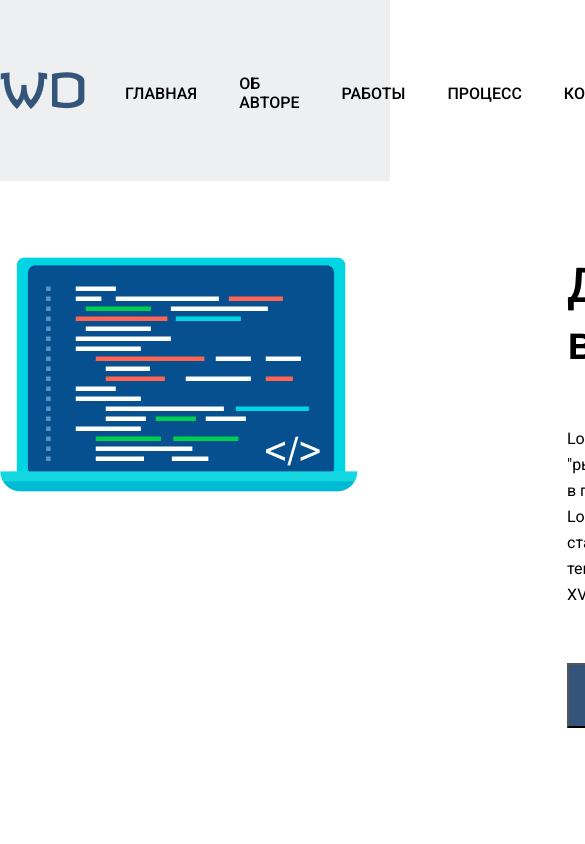
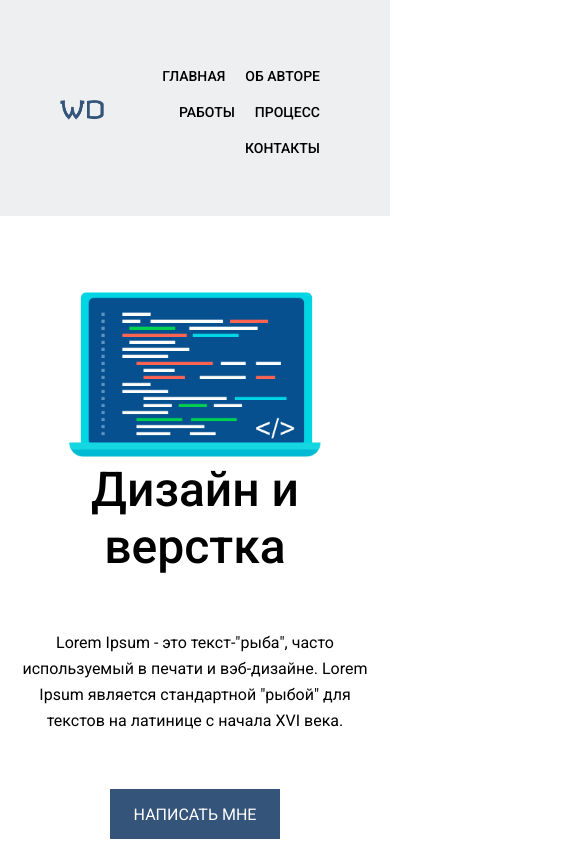
Before and after one commit to flawl1ss/first-layout, a website: page index.html in a window 390 px wide. Shown: the top 844 px of the page, 585 px wide, since content can reach past the window. Drawn offline with Linux system fonts and the light colour scheme; files that its build step writes are made by us from their sources; files whose address does not match are found by name.

Commit message:
new project

```diff
--- a/assets/style/main.scss
+++ b/assets/style/main.scss
@@ -1,24 +1,13 @@
-* {
-    box-sizing: border-box;
-}
-
 $roboto: 'Roboto', sans-serif;
 
-body {
-    margin: 0;
-}
-
-h1,h2,h3,h4 {
-    margin: 0;
-}
-
 .container {
-    max-width: 1170px;
+    max-width: 1190px;
     margin: 0 auto;
+    padding: 0 10px;
 }
 
 .header {
-    height: 181px;
+    padding: 50px;
     background: #EEEFF1;
     padding-top: 58px;
 }
@@ -57,12 +46,13 @@
 
 .intro__inner {
     display: flex;
+    justify-content: space-between;
 }
 
-.intro__laptop {
-    margin-right: 209px;
+.intro__box {
+    max-width: 540px;
+
 }
-
 .intro__title {
     font-weight: 500;
     font-family: 'Roboto', sans-serif;
@@ -72,7 +62,6 @@
 .intro__text {
     font-weight: 400;
     font-family: 'Roboto', sans-serif;
-    max-width: 540px;
     margin-top: 55px;
     margin-bottom: 55px;
     line-height: 26px;
@@ -116,30 +105,33 @@
 }
 
 .work__img {
-    width: 1110px;
+    max-width: 1110px;
+    width: 100%;
     height: 600px;
 }
 
 .images {
     padding-top: 141px;
     padding-bottom: 116px;
+
 }
 
 .images__box {
     display: flex;
     justify-content: center;
+    flex-wrap: wrap;
 }
 
 .images__img {
-    width: 350px;
+    max-width: 350px;
+    width: 100%;
     height: 350px;
-    margin-right: 22px;
+    margin-right: 11px;
+    margin-left: 11px;
     margin-bottom: 22px;
 }
 
-.images__img:last-child {
-    margin-right: 0;
-}
+
 
 .footer {
     background: #34547A;
--- /dev/null
+++ b/assets/style/media.scss
@@ -0,0 +1,53 @@
+
+@media (max-width: 998px) {
+
+    .menu__list {
+        flex-wrap: wrap;
+        justify-content: end;
+        .menu__item {
+            margin: 10px;
+            font-size: 14px;
+        }
+    }
+
+    .intro__laptop {
+        width: 252px;
+        margin: auto;
+    }
+
+
+}
+@media (max-width: 1067px) {
+    .images__img {
+        width: 180px;
+        height: 180px;
+    }
+    }
+
+@media (max-width: 768px) {
+    .intro__box {
+        max-width: 350px;
+
+    }
+    .intro__btn {
+        width: 170px;
+        height: 50px;
+    }
+    .images__box {
+
+
+
+    }
+}
+
+@media (max-width: 615px) {
+    .intro__box {
+        max-width: 100%;
+
+    }
+    .intro__inner{
+        display: block;
+        text-align: center;
+    }
+
+}
--- /dev/null
+++ b/assets/style/normalize.scss
@@ -0,0 +1,23 @@
+* {
+    box-sizing: border-box;
+}
+
+body {
+    margin: 0;
+}
+
+h1,h2,h3,h4 {
+    margin: 0;
+}
+
+ul {
+    padding-left: 0;
+    margin: 0;
+}
+img {
+    max-width: 100%;
+}
+
+button {
+    border: none;
+}
--- a/index.html
+++ b/index.html
@@ -79,8 +79,6 @@
                         <img class="images__img" src="img/images-1.jpg" alt="">
                         <img class="images__img" src="img/images-2.jpg" alt="">
                         <img class="images__img" src="img/images-1.jpg" alt="">
-                    </div>
-                    <div class="images__box">
                         <img class="images__img" src="img/images-1.jpg" alt="">
                         <img class="images__img" src="img/images-2.jpg" alt="">
                         <img class="images__img" src="img/images-1.jpg" alt="">
```
Also changed, not shown: build/css/styles.css, build/index.html, 1 other file.
